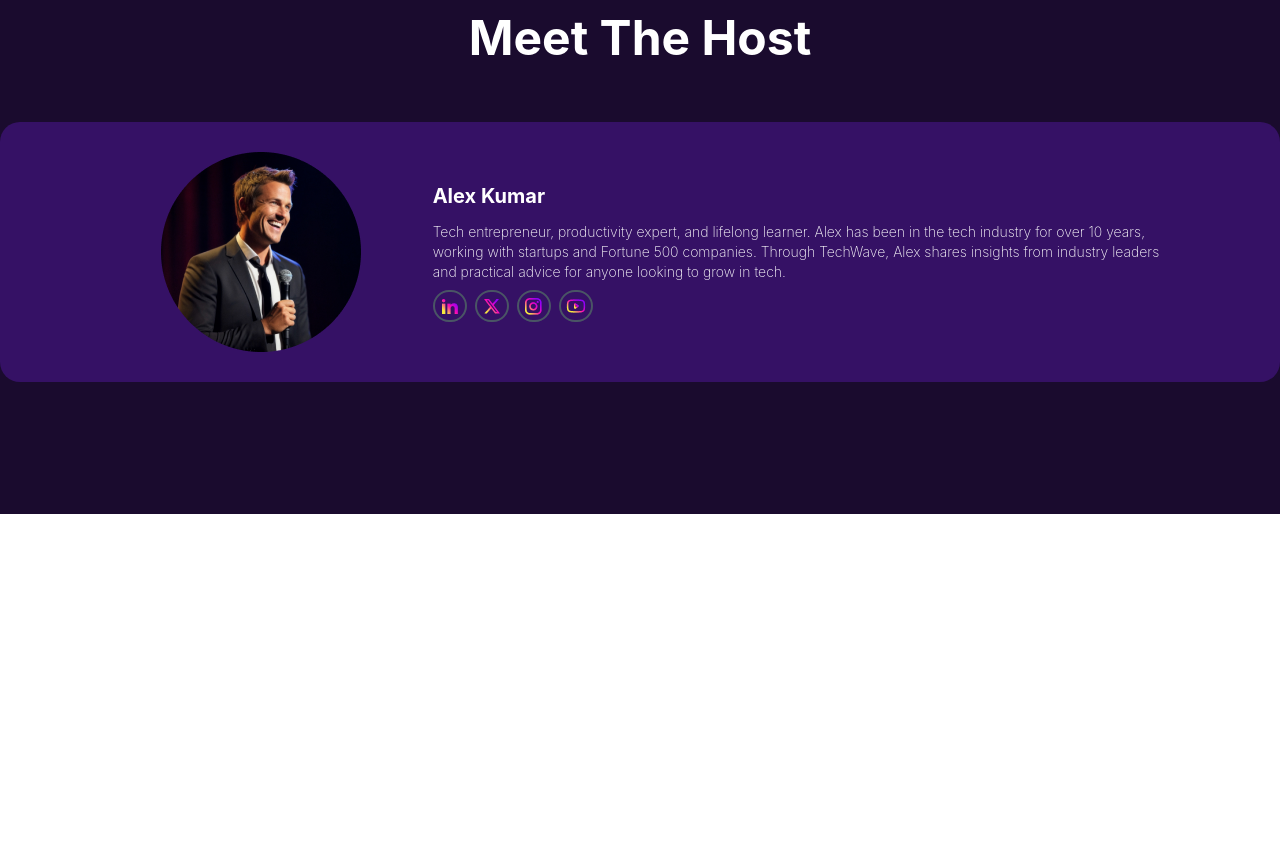
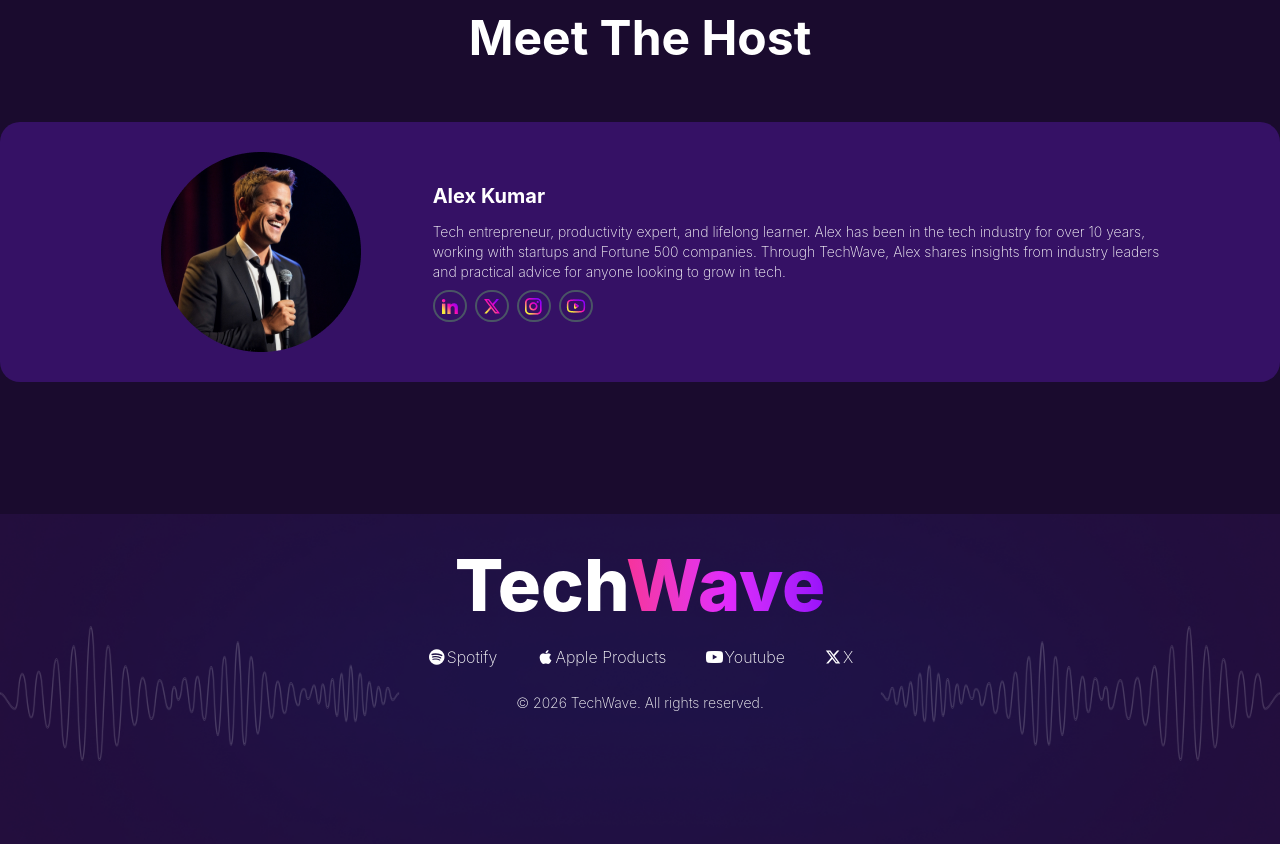
Before and after one commit to Anikx01/TechWave, a website: page index.html in a window 1280 px wide. Shown: the part 2484-3328 px from the top of the page. Before the commit the page ends 2998 px from the top, so only its background shows below. Drawn offline with Linux system fonts and the light colour scheme.

Commit message:
Footer Part Done

```diff
--- a/index.html
+++ b/index.html
@@ -371,5 +371,46 @@
         </div>
       </div>
     </section>
+
+    <!-- Footer Section -->
+    <section class="relative max-w-[1600px] bg-[#1E1E1E] h-[540px]">
+      <div class="relative w-full">
+        <img src="./B13-A02-TechWave/assets/footer-bg.png" alt="" />
+      </div>
+      <div class="w-1/3 mx-auto relative" style="margin-top: -295px">
+        <h2 class="text-7xl text-center font-extrabold relative text-white">
+          Tech<span
+            class="bg-linear-to-r from-pink-500 via-fuchsia-500 to-purple-600 bg-clip-text text-transparent"
+            >Wave</span
+          >
+        </h2>
+        <div class="w-12/12 flex justify-between items-center mt-6">
+          <div>
+            <h6 class="text-white font-extralight">
+              <i class="fa-brands fa-spotify"></i>Spotify
+            </h6>
+          </div>
+          <div>
+            <h6 class="text-white font-extralight">
+              <i class="fa-brands fa-apple" class=""></i>Apple Products
+            </h6>
+          </div>
+          <div>
+            <h6 class="text-white font-extralight">
+              <i class="fa-brands fa-youtube"></i>Youtube
+            </h6>
+          </div>
+          <div>
+            <h6 class="text-white font-extralight">
+              <i class="fa-brands fa-x-twitter"></i>X
+            </h6>
+          </div>
+        </div>
+        <h6 class="text-white font-extralight text-center text-sm mt-6">
+          &copy; 2026 TechWave. All rights reserved.
+        </h6>
+      </div>
+      <div></div>
+    </section>
   </body>
 </html>
```
